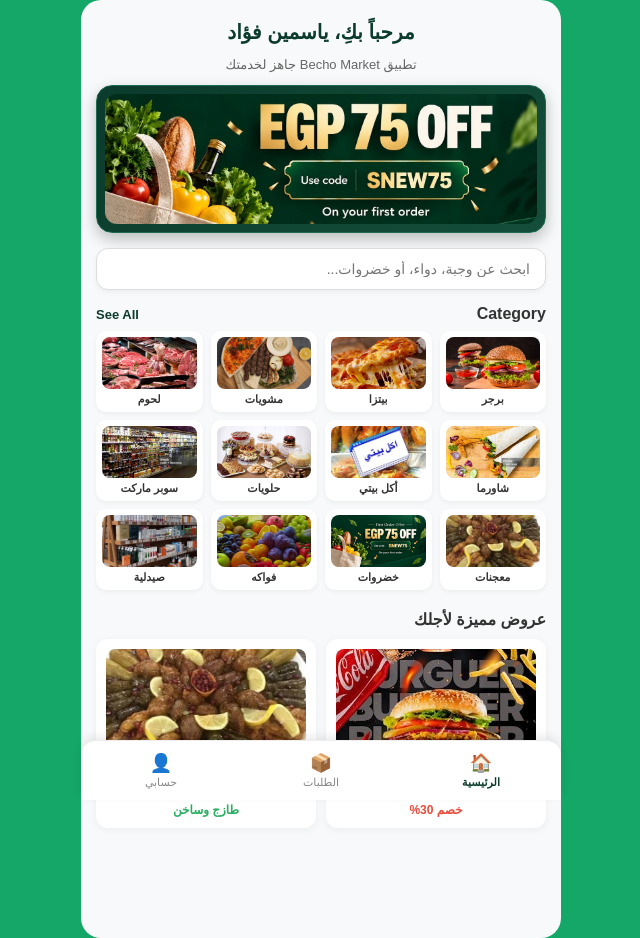
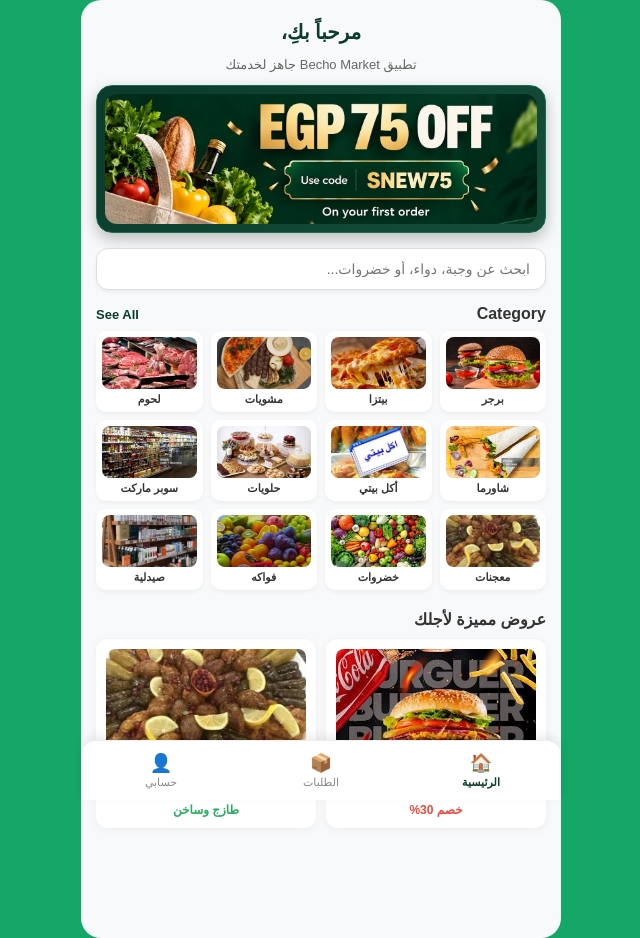
Before and after one commit to yasmeenfoaud7-debug/becho-market-app, a React (Create React App) app: page / in a window 1280 px wide. Shown: the whole page, without its empty margins (319-959 px from the left). Built offline with nearby package versions, Linux system fonts and the light colour scheme.

Commit message:
Update App.js

```diff
--- a/src/App.js
+++ b/src/App.js
@@ -4,7 +4,7 @@ import './App.css';
 function App() {
   const [tab, setTab] = useState('home');
   const [searchQuery, setSearchQuery] = useState('');
-  const [customerName] = useState('ياسمين فؤاد');
+  const [customerName] = useState();
 
 
 const categories = [
@@ -17,7 +17,7 @@ const categories = [
   { name: 'حلويات', img: 'images/halwayat.jpg' },
   { name: 'سوبر ماركت', img: 'images/superma.jpg' },
   { name: 'معجنات', img: 'images/stuffed-veggies.jpg' },
-  { name: 'خضروات', img: 'images/grocery-bag.jpg' },
+  { name: 'خضروات', img: 'images/vegetables.jpg' },
   { name: 'فواكه', img: 'images/fruit.jpg' },
   { name: 'صيدلية', img: 'images/pharmacy.jpg' }
 ];
@@ -141,7 +141,7 @@ const categories = [
 
         </div>
       </div>
-{/* شريط التنقل السفلي */}
+
       <nav style={{
         position: 'fixed',
         bottom: 0,
```
